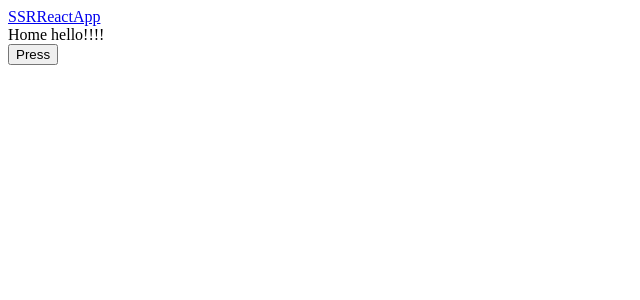
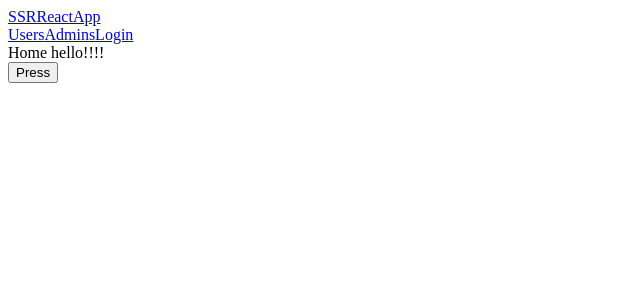
Before and after one commit to LukeWlodarczyk/SSRReactApp, a React app: page / in a window 1280 px wide. Shown: the top 300 px of the page, without its empty margins (0-640 px from the left). Built offline with nearby package versions, Linux system fonts and the light colour scheme; the HTML template or start-up script is replaced by a standard one.

Commit message:
header and auth reducer update

```diff
--- a/src/client/components/Header.js
+++ b/src/client/components/Header.js
@@ -7,6 +7,15 @@
 	return (
 		<div>
 			<Link to="/">SSRReactApp</Link>
+			<div>
+				<Link to="/users">Users</Link>
+				<Link to="/admins">Admins</Link>
+				{auth ? (
+					<a href="/api/logout">Logout</a>
+				) : (
+					<a href="/api/auth/google">Login</a>
+				)}
+			</div>
 		</div>
 	);
 };
--- a/src/client/reducers/auth.js
+++ b/src/client/reducers/auth.js
@@ -1,10 +1,9 @@
 import { FETCH_CURRENT_USER } from '../actions/types';
 
 export default (state = null, action) => {
-	console.log(action.payload);
 	switch (action.type) {
 		case FETCH_CURRENT_USER:
-			return;
+			return action.payload || false;
 		default:
 			return state;
 	}
```
